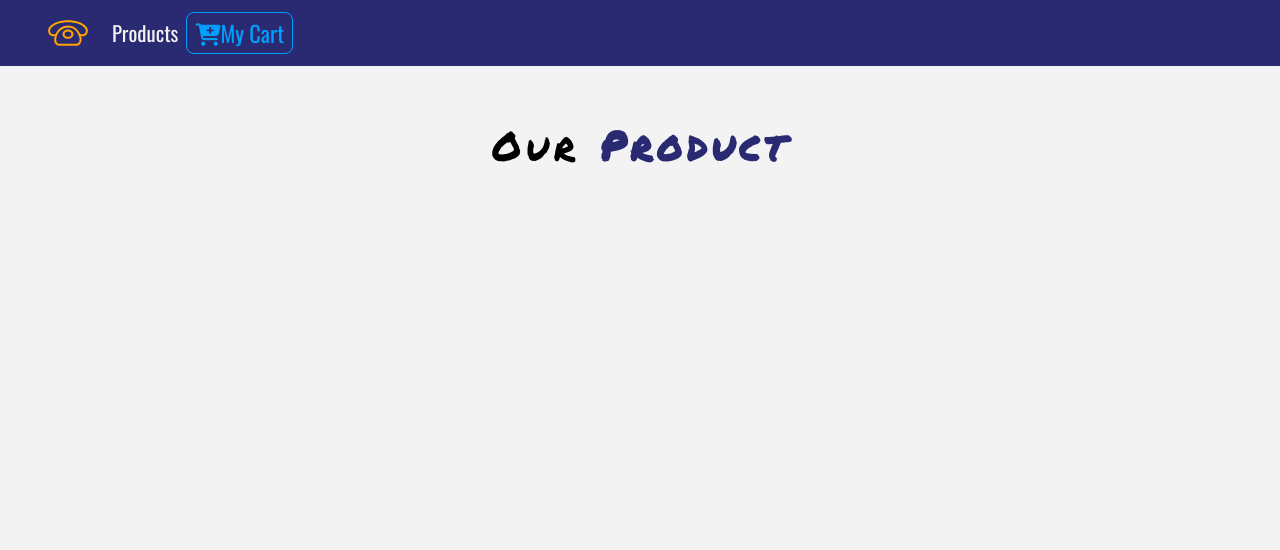
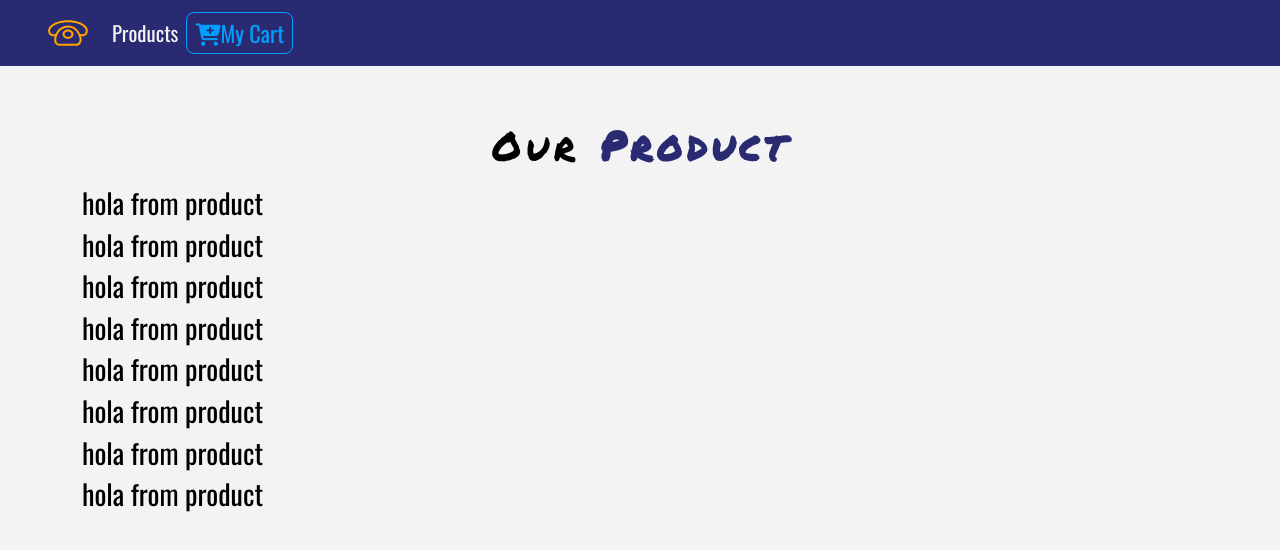
Before and after one commit to MarcoRosselDev/react-17-phone-e-commerce, a React (Create React App) app: page / in a window 1280 px wide. Shown: the top 550 px of the page. Built offline with nearby package versions, Linux system fonts and the light colour scheme.

Commit message:
product.map from data.js

```diff
--- a/src/Components/ProductList.js
+++ b/src/Components/ProductList.js
@@ -16,8 +16,10 @@ export default class ProductList extends Component {
             <Title name="our" title="product" />
             <div className="row">
               <ProductConsumer>
-                {(a) => {
-                  console.log(a);
+                {(value) => {
+                  return value.products.map((product) => {
+                    return <Product key={product.id} product={product} />;
+                  });
                 }}
               </ProductConsumer>
             </div>
```
